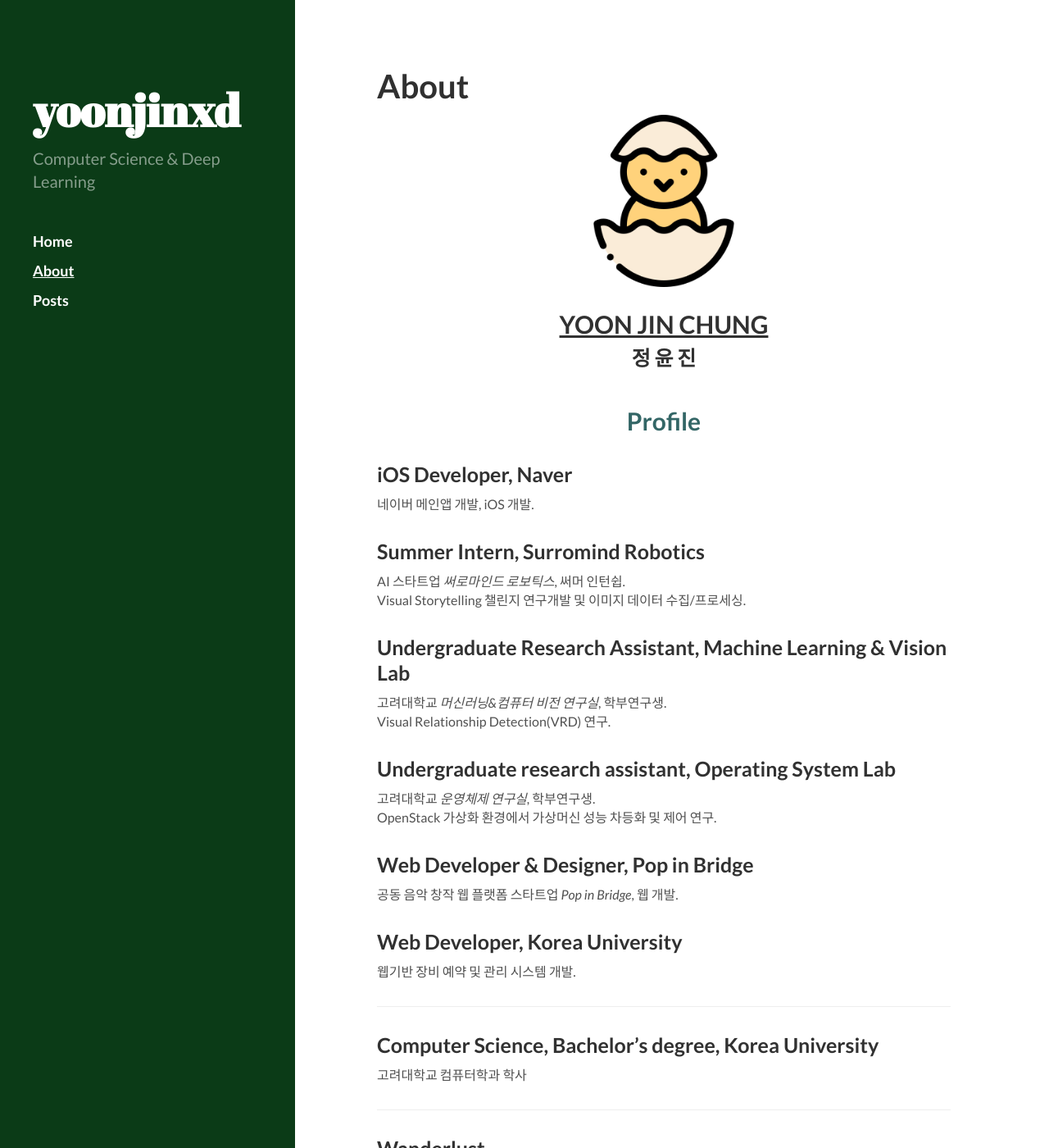
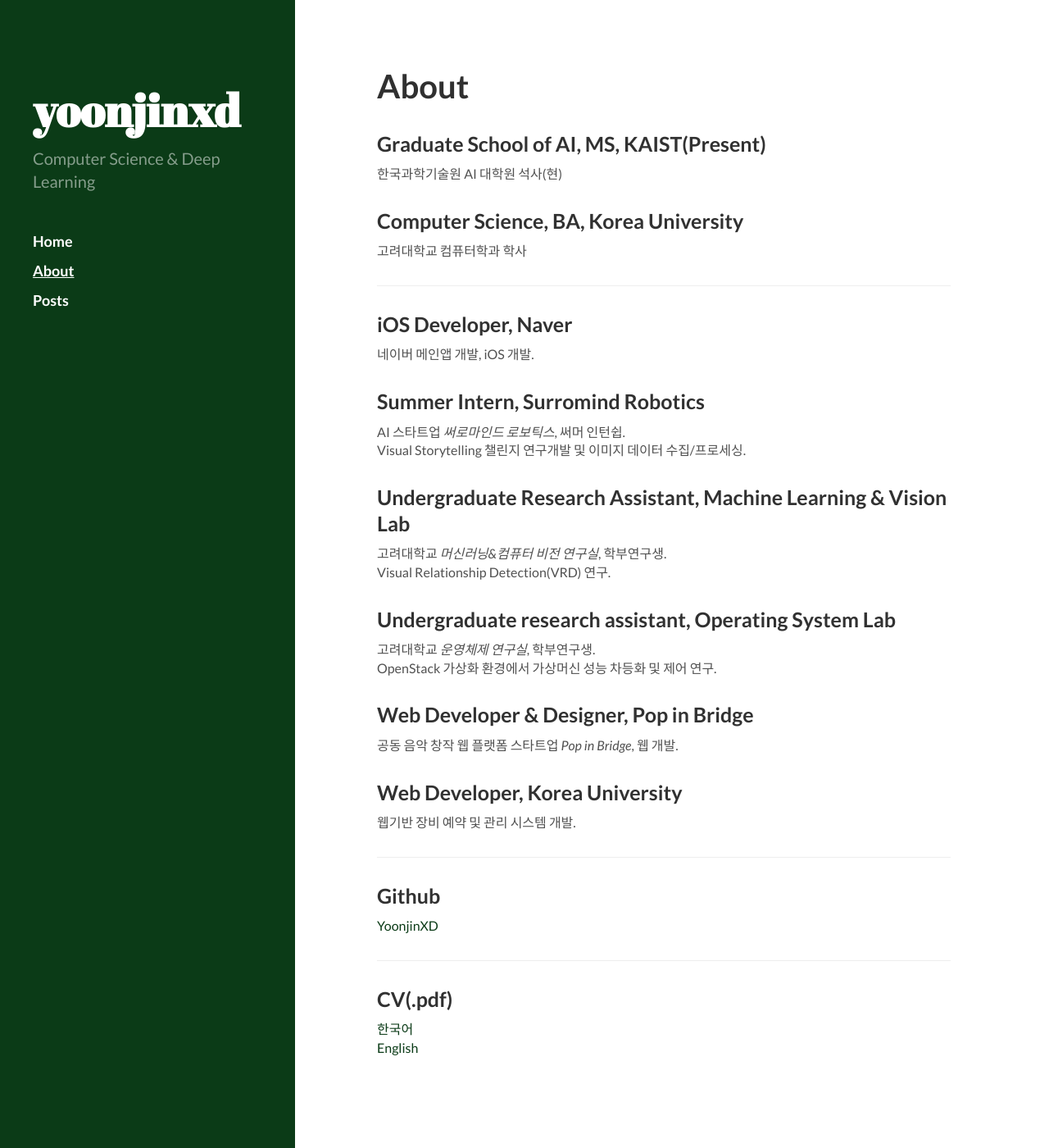
Before and after one commit to YoonjinXD/YoonjinXD.github.io, a Jekyll site: the page built from about.md, in a window 1280 px wide and 1400 px high. Shown: the whole window at 82% size. Built offline with Jekyll 4.4.1, drawn with Linux system fonts in a browser that asks for light colours; nearby versions of some CDN libraries; some of the changed text lies outside the part shown.

Commit message:
about 내용 수정

```diff
--- a/about.md
+++ b/about.md
@@ -3,13 +3,13 @@
 title: About
 ---
 
+### Graduate School of AI, MS, KAIST(Present)
+한국과학기술원 AI 대학원 석사(현)
 
-<center><img src="{{site.url}}/public/images/about/chick.png" width="30%" height="30%"></center>
-<center><h2 class="underline">YOON JIN CHUNG</h2></center>
-<center><h3> 정 윤 진 </h3></center>
+### Computer Science, BA, Korea University
+고려대학교 컴퓨터학과 학사
 
-<br>
-<center><h2 class="green">Profile</h2></center>
+---
 
 ### iOS Developer, Naver
 네이버 메인앱 개발, iOS 개발.
@@ -31,17 +31,6 @@
 
 ---
 
-### Computer Science, Bachelor's degree, Korea University
-고려대학교 컴퓨터학과 학사
-
----
-
-### Wanderlust
-
-
-
-<br>
-<center><h2 class="green">Curriculum Vitae</h2></center>
 ### Github
 [YoonjinXD](https://github.com/YoonjinXD)
 
```
